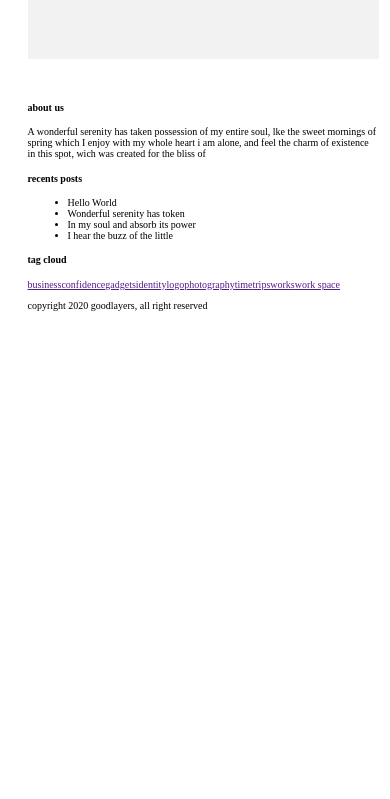
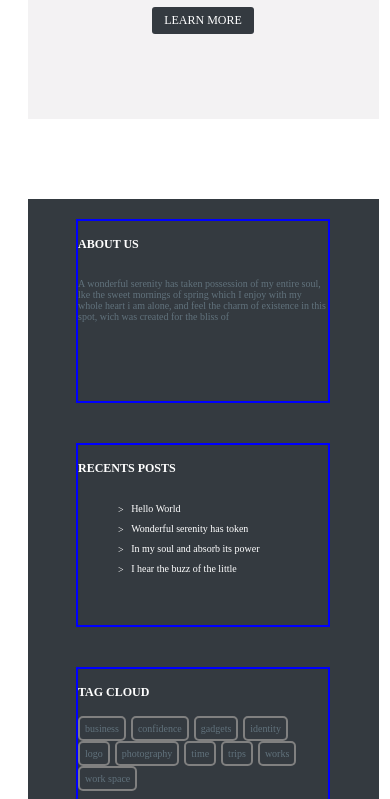
Before and after one commit to ElsongMaster/DushimeElvis_Emporium, a website: page index.html in a window 390 px wide. Shown: the part 5967-6766 px from the top of the page. Before the commit the page ends 6296 px from the top, so only its background shows below. Drawn offline with Linux system fonts and the light colour scheme; files whose address does not match are found by name.

Commit message:
footer responsive

```diff
--- a/index.html
+++ b/index.html
@@ -209,30 +209,34 @@
       </section>
 
       <footer>
+        <div class="footerContent">
           <div>
             <h4>about us</h4>
             <p>
-            A wonderful serenity has taken possession of my entire soul, lke the
-            sweet mornings of spring which I enjoy with my whole heart i am
-            alone, and feel the charm of existence in this spot, wich was
+              A wonderful serenity has taken possession of my entire soul, lke
+              the sweet mornings of spring which I enjoy with my whole heart i
+              am alone, and feel the charm of existence in this spot, wich was
               created for the bliss of
             </p>
           </div>
           <div>
             <h4>recents posts</h4>
             <ul>
-            <li>Hello World</li>
-            <li>Wonderful serenity has token</li>
-            <li>In my soul and absorb its power</li>
-            <li>I hear the buzz of the little</li>
+              <li><span>Hello World</span></li>
+              <li><span>Wonderful serenity has token</span></li>
+              <li><span>In my soul and absorb its power</span></li>
+              <li><span>I hear the buzz of the little</span></li>
             </ul>
           </div>
           <div>
             <h4>tag cloud</h4>
-          <a href="">business</a><a href="">confidence</a><a href="">gadgets</a
-          ><a href="">identity</a><a href="">logo</a><a href="">photography</a
-          ><a href="">time</a><a href="">trips</a><a href="">works</a
-          ><a href="">work space</a>
+            <div class="link-tag">
+              <a href="">business</a><a href="">confidence</a
+              ><a href="">gadgets</a><a href="">identity</a><a href="">logo</a
+              ><a href="">photography</a><a href="">time</a><a href="">trips</a
+              ><a href="">works</a><a href="">work space</a>
+            </div>
+          </div>
         </div>
         <div class="copyright">
           <p>copyright 2020 goodlayers, all right reserved</p>
--- a/src/scss/modules/_container_card.scss
+++ b/src/scss/modules/_container_card.scss
@@ -11,7 +11,7 @@
     flex-direction: column;
     justify-content: center;
     align-items: center;
-    margin: 0 auto;
+    margin: 20px auto;
     p {
       text-align: center;
     }
@@ -47,8 +47,6 @@
       color: rgb(52, 58, 64);
     }
   }
-  .card-3 {
-  }
 }
 
 @media (max-width: 670px) {
--- /dev/null
+++ b/src/scss/modules/_footer.scss
@@ -0,0 +1,80 @@
+footer {
+  display: flex;
+  flex-direction: column;
+  margin-top: 50px;
+  .footerContent {
+    display: flex;
+    justify-content: center;
+    flex-wrap: wrap;
+    background-color: rgb(52, 58, 64);
+
+    h4 {
+      text-transform: uppercase;
+      color: white;
+      font-size: 12px;
+    }
+    > div {
+      min-height: 180px;
+      flex-basis: 250px;
+      //   width: 20%;
+      display: flex;
+      flex-direction: column;
+      margin-right: 15px;
+      @include bordered(blue);
+    }
+    > div:first-child {
+      color: rgb(97, 114, 124);
+    }
+    div:nth-child(2) {
+      ul {
+        list-style-type: none;
+        // list-style-type: ">";
+        // list-style-position: outside;
+        li:before {
+          content: "> ";
+          font-size: 10px;
+          vertical-align: middle;
+          line-height: 15px;
+        }
+        li {
+          color: white;
+          margin-bottom: 5px;
+
+          span {
+            position: relative;
+            left: 5px;
+          }
+        }
+      }
+    }
+    .link-tag {
+      display: flex;
+      flex-wrap: wrap;
+      a {
+        text-decoration: none;
+        padding: 5px;
+        border: 2px solid rgb(128, 128, 128);
+        border-radius: 5px;
+        color: rgb(97, 114, 124);
+        margin-right: 5px;
+      }
+    }
+  }
+  .copyright {
+    display: flex;
+    justify-content: center;
+    align-items: center;
+    background-color: black;
+    color: rgb(97, 114, 124);
+  }
+}
+
+@media (max-width: 900px) {
+  footer {
+    .footerContent {
+      > div {
+        margin: 20px auto;
+      }
+    }
+  }
+}
--- a/src/scss/modules/style.scss
+++ b/src/scss/modules/style.scss
@@ -4,3 +4,4 @@
 @import "./section_recents_Products";
 @import "./section_Interlude_banniere";
 @import "./container_card";
+@import "./footer";
```
Also changed, not shown: public/css/app.css, 1 other file. Lines whose indentation alone changed are shown as unchanged.
